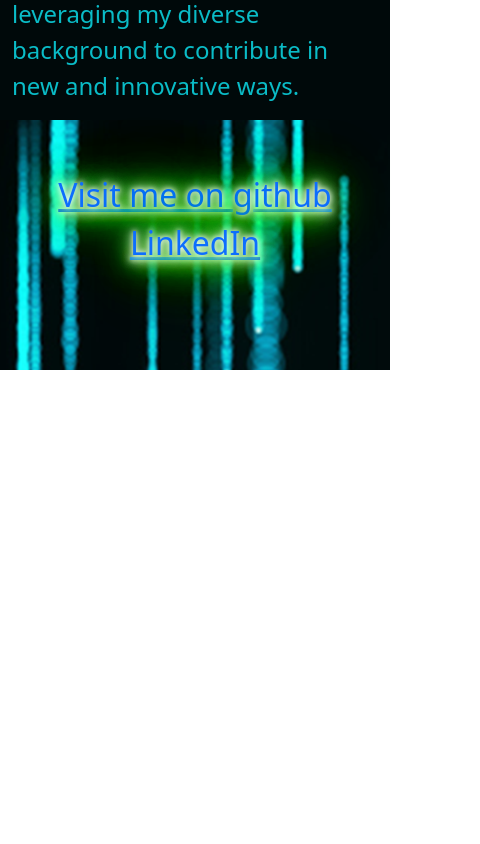
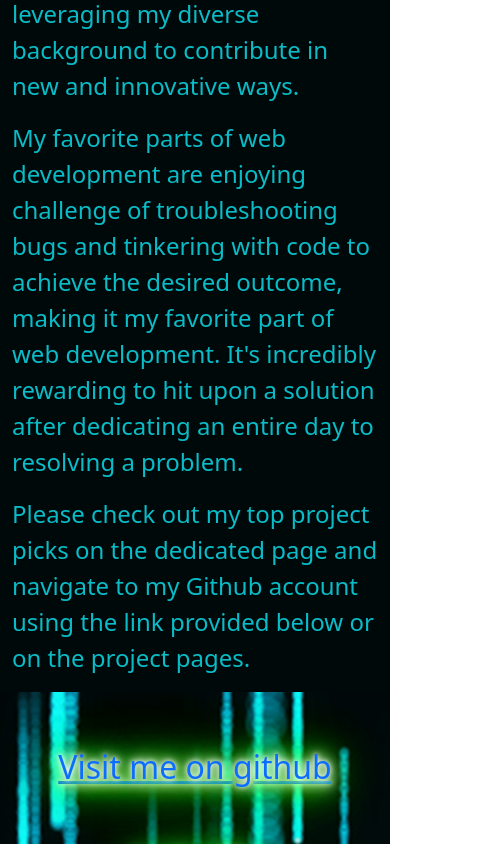
Before and after one commit to saevans86/New-Portfolio, a React (Vite) app: page / in a window 390 px wide. Shown: the part 1280-2124 px from the top of the page, 480 px wide, since content can reach past the window. Before the commit the page ends 1650 px from the top, so only its background shows below. Built offline with nearby package versions, Linux system fonts and the light colour scheme.

Commit message:
finished slying, mobile looks good, the contact form is a lil wonky, but it does send me emails, live site testing and readme pending

```diff
--- a/package.json
+++ b/package.json
@@ -11,11 +11,14 @@
     "preview": "vite preview"
   },
   "dependencies": {
+    "@emailjs/browser": "^3.11.0",
     "bootstrap": "^5.3.2",
+    "emailjs-com": "^3.2.0",
     "react": "^18.2.0",
     "react-bootstrap": "^2.9.1",
     "react-dom": "^18.2.0",
     "react-grid-gallery": "^1.0.1-alpha.0",
+    "react-hook-form": "^7.48.2",
     "react-router": "^6.18.0",
     "react-router-dom": "^6.18.0"
   },
--- a/src/components/UI/Footer.jsx
+++ b/src/components/UI/Footer.jsx
@@ -7,11 +7,13 @@
 						Visit me on github
 					</a>
 				</div>
+				<br />
 				<div>
 					<a href='	https://www.linkedin.com/in/samuel-evans-98a2abb7/'>
 						LinkedIn
 					</a>
 				</div>
+				<p>You can also email me directly at sam_evans1986@hotmail.com</p>
 			</div>
 		</footer>
 	);
--- a/src/pages/AboutMe.jsx
+++ b/src/pages/AboutMe.jsx
@@ -5,7 +5,6 @@
 		<>
 			<div className='card bg-transparent'>
 				<img
-
 					src={selfie}
 					className='card-img-top'
 					alt='picture of sam'
@@ -31,6 +30,19 @@
 					change of pace, leveraging my diverse background to
 					contribute in new and innovative ways.
 				</p>
+				<p>
+					My favorite parts of web development are enjoying
+					challenge of troubleshooting bugs and tinkering with
+					code to achieve the desired outcome, making it my
+					favorite part of web development. It's incredibly
+					rewarding to hit upon a solution after dedicating an
+					entire day to resolving a problem.
+				</p>
+				<p>
+					Please check out my top project picks on the dedicated
+					page and navigate to my Github account using the link
+					provided below or on the project pages.
+				</p>
 			</div>
 		</>
 	);
--- a/src/pages/ContactMe.jsx
+++ b/src/pages/ContactMe.jsx
@@ -1,40 +1,79 @@
+import React, { useRef } from 'react';
+import emailjs from '@emailjs/browser';
+
 function ContactMe() {
+	const form = useRef();
+
+	const sendEmail = (e) => {
+		e.preventDefault();
+
+		emailjs
+			.sendForm(
+				'service_jlh8ou5',
+				'template_yl0yrxg',
+				form.current,
+				'st6B4iGTKxAOR0QAN'
+			)
+			.then(
+				(result) => {
+					console.log(result.text);
+					alert('Email sent successfully!');
+				},
+				(error) => {
+					console.log(error.text);
+
+					alert('Error sending email. Please try again.');
+				}
+			);
+
+		form.current.reset();
+	};
+
 	return (
 		<>
+			<form ref={form} onSubmit={sendEmail}>
 				<div className='container-sm'>
 					<h1>Questions, or comments? </h1>
 					<div className='mb-3'>
-					<label for='email' className='form-label'>
+						<label htmlFor='forminput0' className='form-label'>
 							Name
 						</label>
 						<input
-						type='name'
+							type='text'
+							name='from_name'
 							className='form-control'
 							id='forminput0'
 							placeholder='Your name'
 						/>
-					<label for='email' className='form-label'>
+						<label htmlFor='forminput1' className='form-label'>
 							Email address
 						</label>
 						<input
 							type='email'
+							name='from_email'
 							className='form-control'
 							id='forminput1'
 							placeholder='name@example.com'
 						/>
 					</div>
 					<div className='mb-3'>
-					<label for='comments' className='form-label'>
+						<label htmlFor='formcontrol1' className='form-label'>
 							Comments/Messages
 						</label>
 						<textarea
+							name='message'
 							className='form-control'
 							id='formcontrol1'
 							rows='3'
 						></textarea>
+						<button type='submit' className='button'>
+							Submit
+						</button>
 					</div>
 				</div>
+			</form>
 		</>
 	);
 }
+
 export default ContactMe;
```
Also changed, not shown: 6 other files (tests, documents, lock files or other folders). Lines whose indentation alone changed are shown as unchanged.
